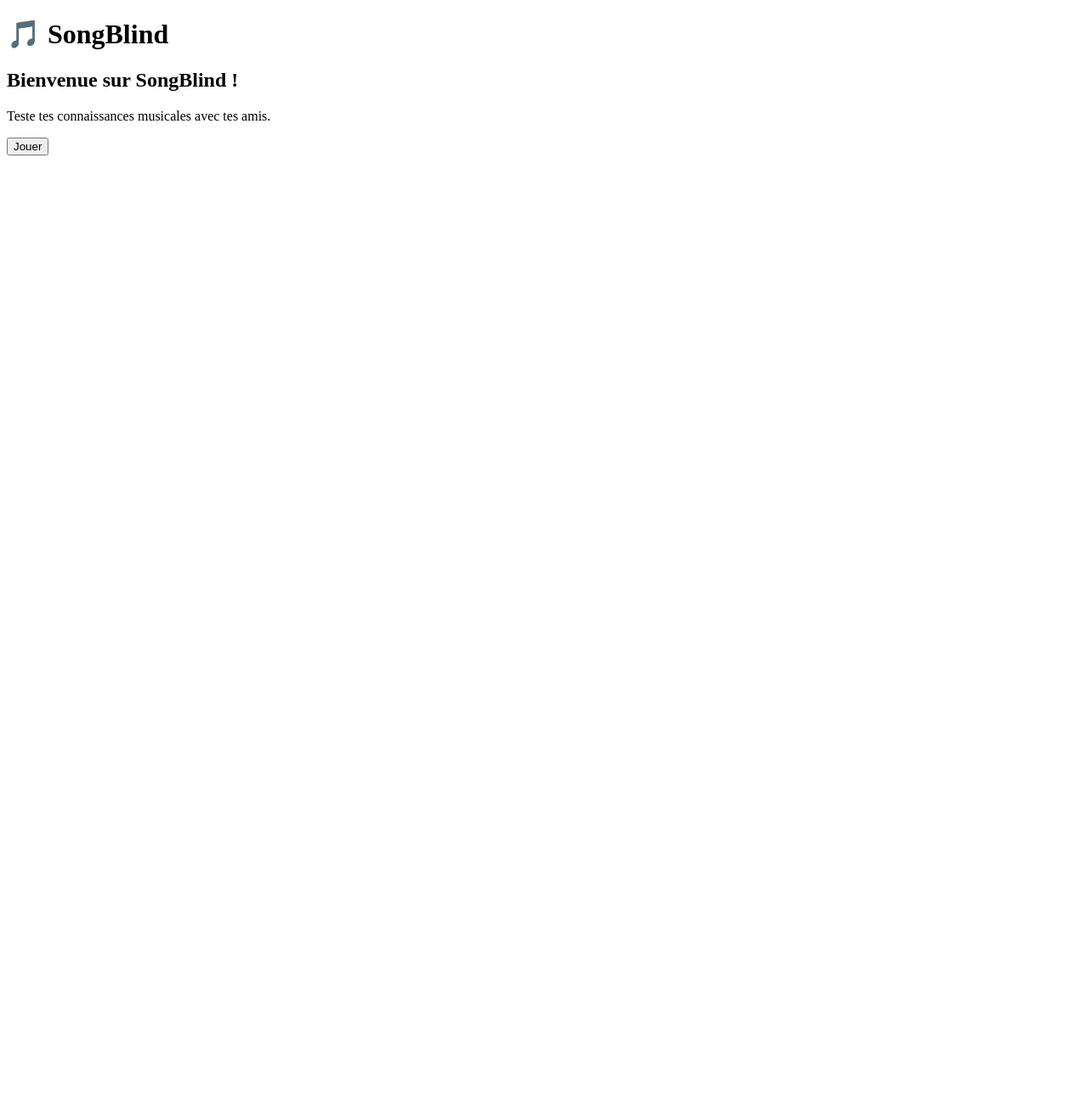
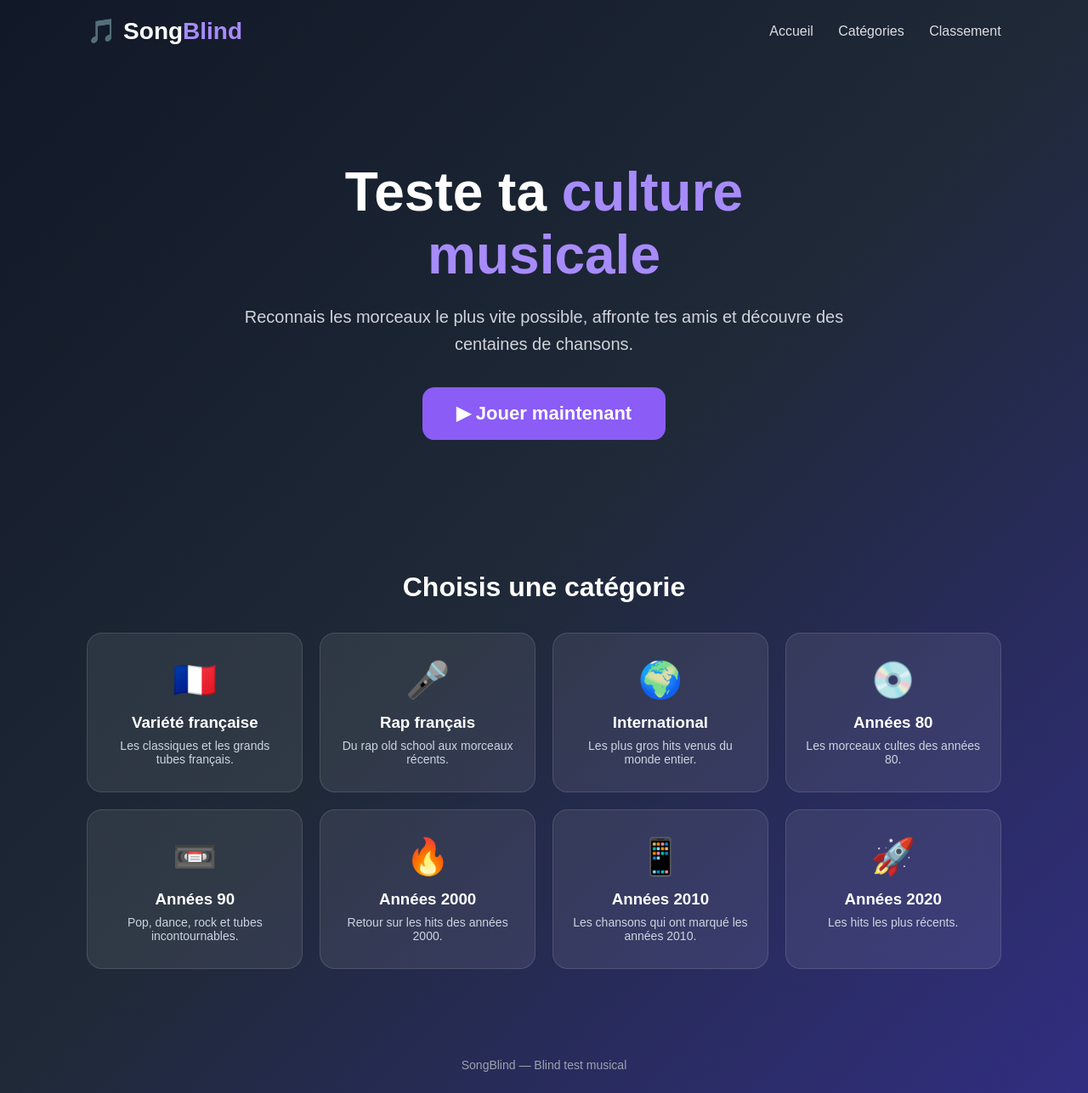
Before and after one commit to LUCKI0667/songblind, a plain HTML site: page index.html in a window 1280 px wide. Shown: the whole page at 85% size. Before the commit the page ends 800 px from the top, so only its background shows below. Drawn offline with Linux system fonts and the light colour scheme.

Commit message:
Update index.html

```diff
--- a/index.html
+++ b/index.html
@@ -3,18 +3,268 @@
 <head>
     <meta charset="UTF-8">
     <meta name="viewport" content="width=device-width, initial-scale=1.0">
+
     <title>SongBlind</title>
+
+    <style>
+        * {
+            margin: 0;
+            padding: 0;
+            box-sizing: border-box;
+            font-family: Arial, Helvetica, sans-serif;
+        }
+
+        body {
+            min-height: 100vh;
+            background: linear-gradient(135deg, #111827, #1f2937, #312e81);
+            color: white;
+        }
+
+        header {
+            width: 100%;
+            padding: 20px 8%;
+            display: flex;
+            justify-content: space-between;
+            align-items: center;
+        }
+
+        .logo {
+            font-size: 28px;
+            font-weight: bold;
+        }
+
+        .logo span {
+            color: #a78bfa;
+        }
+
+        nav a {
+            color: white;
+            text-decoration: none;
+            margin-left: 25px;
+            opacity: 0.85;
+        }
+
+        nav a:hover {
+            opacity: 1;
+        }
+
+        .hero {
+            min-height: 70vh;
+            display: flex;
+            justify-content: center;
+            align-items: center;
+            text-align: center;
+            padding: 40px 20px;
+        }
+
+        .hero-content {
+            max-width: 750px;
+        }
+
+        .hero h1 {
+            font-size: 64px;
+            margin-bottom: 20px;
+        }
+
+        .hero h1 span {
+            color: #a78bfa;
+        }
+
+        .hero p {
+            font-size: 20px;
+            line-height: 1.6;
+            color: #d1d5db;
+            margin-bottom: 35px;
+        }
+
+        .play-button {
+            display: inline-block;
+            background: #8b5cf6;
+            color: white;
+            text-decoration: none;
+            border: none;
+            border-radius: 14px;
+            padding: 18px 40px;
+            font-size: 22px;
+            font-weight: bold;
+            cursor: pointer;
+            transition: 0.2s;
+        }
+
+        .play-button:hover {
+            transform: scale(1.05);
+            background: #7c3aed;
+        }
+
+        .categories {
+            padding: 40px 8% 80px;
+        }
+
+        .categories h2 {
+            text-align: center;
+            font-size: 32px;
+            margin-bottom: 35px;
+        }
+
+        .category-grid {
+            display: grid;
+            grid-template-columns: repeat(auto-fit, minmax(210px, 1fr));
+            gap: 20px;
+            max-width: 1100px;
+            margin: auto;
+        }
+
+        .category-card {
+            background: rgba(255, 255, 255, 0.08);
+            border: 1px solid rgba(255, 255, 255, 0.12);
+            border-radius: 18px;
+            padding: 30px 20px;
+            text-align: center;
+            cursor: pointer;
+            transition: 0.2s;
+        }
+
+        .category-card:hover {
+            transform: translateY(-5px);
+            background: rgba(255, 255, 255, 0.14);
+        }
+
+        .category-icon {
+            font-size: 42px;
+            margin-bottom: 15px;
+        }
+
+        .category-card h3 {
+            margin-bottom: 8px;
+        }
+
+        .category-card p {
+            color: #cbd5e1;
+            font-size: 14px;
+        }
+
+        footer {
+            text-align: center;
+            padding: 25px;
+            color: #9ca3af;
+            font-size: 14px;
+        }
+
+        @media (max-width: 700px) {
+            header {
+                padding: 20px;
+            }
+
+            nav {
+                display: none;
+            }
+
+            .hero h1 {
+                font-size: 44px;
+            }
+
+            .hero p {
+                font-size: 17px;
+            }
+        }
+    </style>
 </head>
 
 <body>
 
-    <h1>🎵 SongBlind</h1>
+<header>
+    <div class="logo">🎵 Song<span>Blind</span></div>
 
-    <h2>Bienvenue sur SongBlind !</h2>
+    <nav>
+        <a href="#">Accueil</a>
+        <a href="#categories">Catégories</a>
+        <a href="#">Classement</a>
+    </nav>
+</header>
 
-    <p>Teste tes connaissances musicales avec tes amis.</p>
 
-    <button>Jouer</button>
+<section class="hero">
+
+    <div class="hero-content">
+
+        <h1>Teste ta <span>culture musicale</span></h1>
+
+        <p>
+            Reconnais les morceaux le plus vite possible,
+            affronte tes amis et découvre des centaines de chansons.
+        </p>
+
+        <a href="#categories" class="play-button">
+            ▶ Jouer maintenant
+        </a>
+
+    </div>
+
+</section>
+
+
+<section class="categories" id="categories">
+
+    <h2>Choisis une catégorie</h2>
+
+    <div class="category-grid">
+
+        <div class="category-card">
+            <div class="category-icon">🇫🇷</div>
+            <h3>Variété française</h3>
+            <p>Les classiques et les grands tubes français.</p>
+        </div>
+
+        <div class="category-card">
+            <div class="category-icon">🎤</div>
+            <h3>Rap français</h3>
+            <p>Du rap old school aux morceaux récents.</p>
+        </div>
+
+        <div class="category-card">
+            <div class="category-icon">🌍</div>
+            <h3>International</h3>
+            <p>Les plus gros hits venus du monde entier.</p>
+        </div>
+
+        <div class="category-card">
+            <div class="category-icon">💿</div>
+            <h3>Années 80</h3>
+            <p>Les morceaux cultes des années 80.</p>
+        </div>
+
+        <div class="category-card">
+            <div class="category-icon">📼</div>
+            <h3>Années 90</h3>
+            <p>Pop, dance, rock et tubes incontournables.</p>
+        </div>
+
+        <div class="category-card">
+            <div class="category-icon">🔥</div>
+            <h3>Années 2000</h3>
+            <p>Retour sur les hits des années 2000.</p>
+        </div>
+
+        <div class="category-card">
+            <div class="category-icon">📱</div>
+            <h3>Années 2010</h3>
+            <p>Les chansons qui ont marqué les années 2010.</p>
+        </div>
+
+        <div class="category-card">
+            <div class="category-icon">🚀</div>
+            <h3>Années 2020</h3>
+            <p>Les hits les plus récents.</p>
+        </div>
+
+    </div>
+
+</section>
+
+
+<footer>
+    SongBlind — Blind test musical
+</footer>
 
 </body>
 </html>
```
